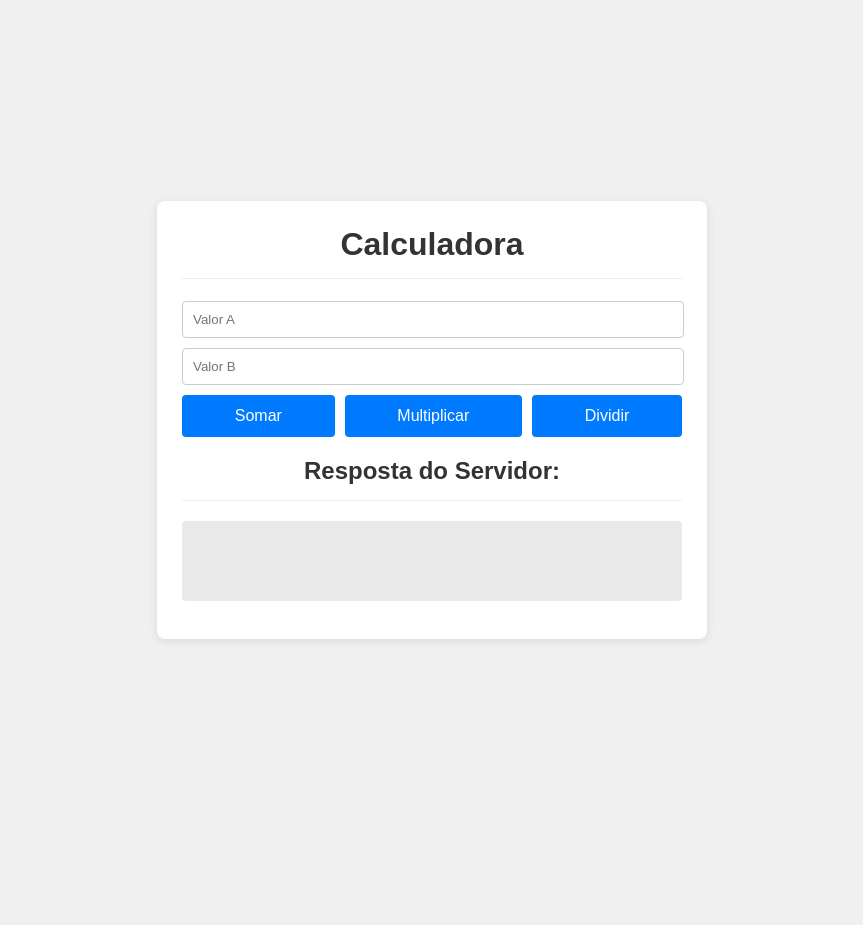
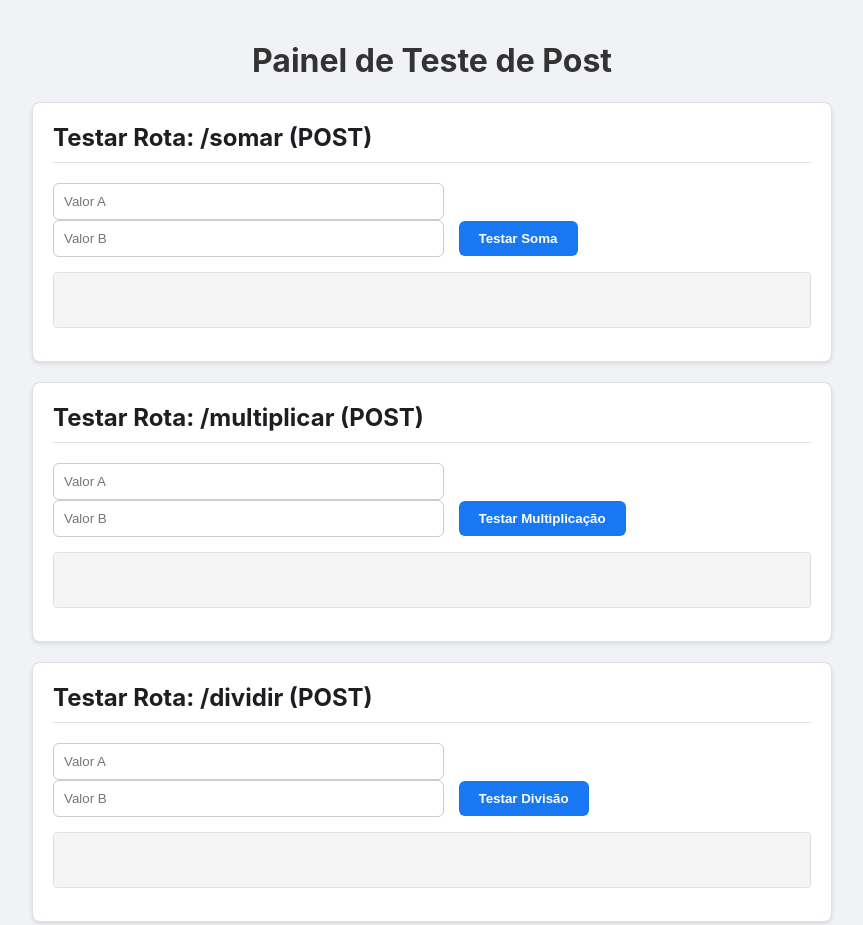
Before and after one commit to davidfrott/entregavel03, a plain HTML site: page index.html in a window 1280 px wide. Shown: the whole page, without its empty margins (208-1071 px from the left). Before the commit the page ends 840 px from the top, so only its background shows below. Drawn offline with Linux system fonts and the light colour scheme.

Commit message:
Uma pequena alteração

```diff
--- a/index.html
+++ b/index.html
@@ -3,70 +3,161 @@
 <head>
     <meta charset="UTF-8">
     <meta name="viewport" content="width=device-width, initial-scale=1.0">
-    <title>Calculadora</title>
-    <link rel="stylesheet" href="style.css">
+    <title>Painel de Teste Post</title>
+    <style>
+        body {
+            font-family: -apple-system, BlinkMacSystemFont, "Segoe UI", Roboto, Helvetica, Arial, sans-serif;
+            background-color: #f0f2f5;
+            color: #1c1e21;
+            margin: 0;
+            padding: 20px;
+        }
+        .container {
+            max-width: 800px;
+            margin: auto;
+        }
+        h1 {
+            text-align: center;
+            color: #333;
+        }
+        .test-box {
+            background-color: #ffffff;
+            border: 1px solid #dddfe2;
+            border-radius: 8px;
+            padding: 20px;
+            margin-bottom: 20px;
+            box-shadow: 0 2px 4px rgba(0, 0, 0, 0.1);
+        }
+        h2 {
+            margin-top: 0;
+            border-bottom: 1px solid #e0e0e0;
+            padding-bottom: 10px;
+        }
+        input[type="number"] {
+            width: calc(50% - 10px);
+            padding: 10px;
+            margin-right: 10px;
+            border: 1px solid #ccc;
+            border-radius: 6px;
+        }
+        button {
+            padding: 10px 20px;
+            background-color: #1877f2;
+            color: white;
+            border: none;
+            border-radius: 6px;
+            cursor: pointer;
+            font-weight: bold;
+        }
+        button:hover {
+            background-color: #166fe5;
+        }
+        pre {
+            background-color: #f5f5f5;
+            border: 1px solid #e0e0e0;
+            border-radius: 4px;
+            padding: 15px;
+            margin-top: 15px;
+            white-space: pre-wrap;
+            word-wrap: break-word;
+            min-height: 24px;
+        }
+    </style>
 </head>
 <body>
 
     <div class="container">
-        <h1>Calculadora</h1>
+        <h1>Painel de Teste de Post</h1>
 
-        <form id="form-calculo">
-            <input type="number" id="valorA" placeholder="Valor A" required>
-            <input type="number" id="valorB" placeholder="Valor B" required>
-            <div class="botoes">
-                <button type="button" data-endpoint="/somar">Somar</button>
-                <button type="button" data-endpoint="/multiplicar">Multiplicar</button>
-                <button type="button" data-endpoint="/dividir">Dividir</button>
-            </div>
-        </form>
+        <div class="test-box">
+            <h2>Testar Rota: /somar (POST)</h2>
+            <form id="form-somar">
+                <input type="number" id="soma-a" placeholder="Valor A" required>
+                <input type="number" id="soma-b" placeholder="Valor B" required>
+                <button type="submit">Testar Soma</button>
+            </form>
+            <pre id="response-somar"></pre>
+        </div>
 
-        <h2>Resposta do Servidor:</h2>
-        <pre id="resposta-calculo"></pre>
+        <div class="test-box">
+            <h2>Testar Rota: /multiplicar (POST)</h2>
+            <form id="form-multiplicar">
+                <input type="number" id="multi-a" placeholder="Valor A" required>
+                <input type="number" id="multi-b" placeholder="Valor B" required>
+                <button type="submit">Testar Multiplicação</button>
+            </form>
+            <pre id="response-multiplicar"></pre>
+        </div>
+
+        <div class="test-box">
+            <h2>Testar Rota: /dividir (POST)</h2>
+            <form id="form-dividir">
+                <input type="number" id="div-a" placeholder="Valor A" required>
+                <input type="number" id="div-b" placeholder="Valor B" required>
+                <button type="submit">Testar Divisão</button>
+            </form>
+            <pre id="response-dividir"></pre>
+        </div>
+
     </div>
 
     <script>
         const API_URL = 'http://localhost:3938';
-        const formCalculo = document.getElementById('form-calculo');
-        const respostaCalculo = document.getElementById('resposta-calculo');
 
-        // Adiciona um evento de clique na área dos botões
-        formCalculo.addEventListener('click', async (event) => {
-            // Verifica se o clique foi em um botão com o atributo 'data-endpoint'
-            if (event.target.tagName === 'BUTTON') {
-                const endpoint = event.target.dataset.endpoint;
-                if (!endpoint) return;
+        document.getElementById('form-somar').addEventListener('submit', async (event) => {
+            event.preventDefault();
+            const a = document.getElementById('soma-a').value;
+            const b = document.getElementById('soma-b').value;
+            const responseElement = document.getElementById('response-somar');
 
-                const a = document.getElementById('valorA').value;
-                const b = document.getElementById('valorB').value;
+            try {
+                const response = await fetch(`${API_URL}/somar`, {
+                    method: 'POST',
+                    headers: { 'Content-Type': 'application/json' },
+                    body: JSON.stringify({ a: parseFloat(a), b: parseFloat(b) })
+                });
+                const result = await response.json();
+                responseElement.textContent = result.resultado;
+            } catch (error) {
+                responseElement.textContent = `Erro: ${error.message}`;
+            }
+        });
 
-                if (a === '' || b === '') {
-                    respostaCalculo.textContent = 'Por favor, preencha ambos os valores A e B.';
-                    return;
-                }
+        document.getElementById('form-multiplicar').addEventListener('submit', async (event) => {
+            event.preventDefault();
+            const a = document.getElementById('multi-a').value;
+            const b = document.getElementById('multi-b').value;
+            const responseElement = document.getElementById('response-multiplicar');
 
-                const dados = {
-                    a: parseFloat(a),
-                    b: parseFloat(b)
-                };
+            try {
+                const response = await fetch(`${API_URL}/multiplicar`, {
+                    method: 'POST',
+                    headers: { 'Content-Type': 'application/json' },
+                    body: JSON.stringify({ a: parseFloat(a), b: parseFloat(b) })
+                });
+                const result = await response.json();
+                responseElement.textContent = result.resultado;
+            } catch (error) {
+                responseElement.textContent = `Erro: ${error.message}`;
+            }
+        });
 
-                try {
-                    respostaCalculo.textContent = 'Calculando...'; // Feedback para o usuário
-                    const response = await fetch(`${API_URL}${endpoint}`, {
-                        method: 'POST',
-                        headers: {
-                            'Content-Type': 'application/json'
-                        },
-                        body: JSON.stringify(dados)
-                    });
+        document.getElementById('form-dividir').addEventListener('submit', async (event) => {
+            event.preventDefault();
+            const a = document.getElementById('div-a').value;
+            const b = document.getElementById('div-b').value;
+            const responseElement = document.getElementById('response-dividir');
 
-                    const resultado = await response.json();
-                    // Exibe o JSON formatado na tela
-                    respostaCalculo.textContent = resultado.resultado
-
-                } catch (error) {
-                    respostaCalculo.textContent = `Erro na requisição: ${error}`;
-                }
+            try {
+                const response = await fetch(`${API_URL}/dividir`, {
+                    method: 'POST',
+                    headers: { 'Content-Type': 'application/json' },
+                    body: JSON.stringify({ a: parseFloat(a), b: parseFloat(b) })
+                });
+                const result = await response.json();
+                responseElement.textContent = result.resultado;
+            } catch (error) {
+                responseElement.textContent = `Erro: ${error.message}`;
             }
         });
     </script>
--- a/style.css
+++ /dev/null
@@ -1,69 +0,0 @@
-body {
-    font-family: sans-serif;
-    background-color: #f0f0f0;
-    padding: 20px;
-    display: flex;
-    justify-content: center;
-    align-items: center;
-    min-height: 100vh;
-    margin: 0;
-}
-
-.container {
-    max-width: 500px;
-    width: 100%;
-    margin: auto;
-    background: white;
-    padding: 25px;
-    border-radius: 8px;
-    box-shadow: 0 2px 10px rgba(0, 0, 0, 0.1);
-}
-
-h1, h2 {
-    color: #333;
-    text-align: center;
-    border-bottom: 1px solid #eee;
-    padding-bottom: 15px;
-    margin-top: 0;
-}
-
-form {
-    margin-bottom: 20px;
-}
-
-input {
-    width: calc(100% - 20px);
-    padding: 10px;
-    margin-bottom: 10px;
-    border: 1px solid #ccc;
-    border-radius: 4px;
-}
-
-.botoes {
-    display: flex;
-    gap: 10px;
-}
-
-button {
-    flex-grow: 1;
-    background-color: #007bff;
-    color: white;
-    padding: 12px 15px;
-    border: none;
-    border-radius: 4px;
-    cursor: pointer;
-    font-size: 1em;
-}
-
-button:hover {
-    background-color: #0056b3;
-}
-
-pre {
-    background-color: #e9e9e9;
-    padding: 15px;
-    border-radius: 4px;
-    white-space: pre-wrap;
-    word-wrap: break-word;
-    min-height: 50px;
-}
```
